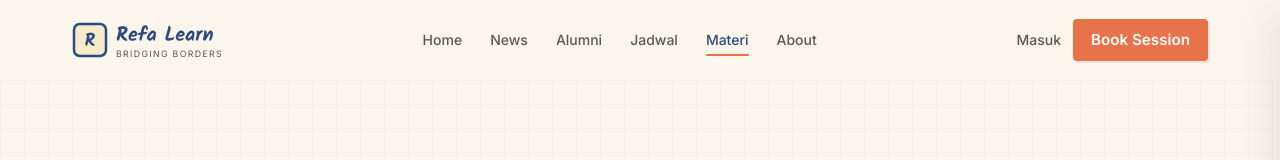
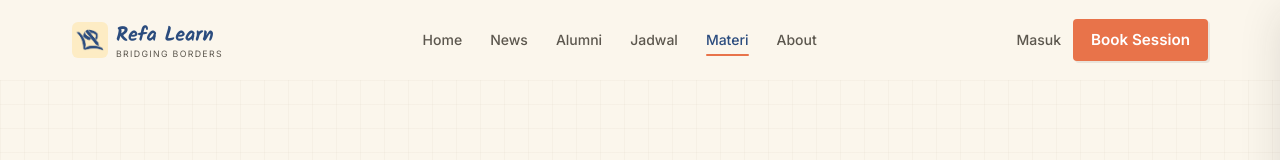
Before and after one commit to ZenRega38/RefaLearn, a Next.js app: page /materials in a window 1280 px wide. Shown: the top 160 px of the page. Built offline with nearby package versions, Linux system fonts and the light colour scheme; no server answers; the database is empty.

Commit message:
add logo

```diff
--- a/app/layout.tsx
+++ b/app/layout.tsx
@@ -27,6 +27,11 @@ export const metadata: Metadata = {
   title: {
     default: "Refa Learn — Bridging Borders, Embracing The World!",
     template: "%s | Refa Learn",
+  },
+  icons: {
+    icon: "/RefaLearn-Logo.png",
+    shortcut: "/RefaLearn-Logo.png",
+    apple: "/RefaLearn-Logo.png",
   },
   description:
     "Les privat Bahasa Inggris terbaik dengan sistem bayar setelah kelas. IELTS, TOEFL, dan persiapan ujian untuk siswa SMA hingga mahasiswa.",
--- a/components/admin/AdminSidebar.tsx
+++ b/components/admin/AdminSidebar.tsx
@@ -20,6 +20,7 @@ import {
     X,
     Wallet,
 } from "lucide-react";
+import Image from "next/image";
 import { createClient } from "@/lib/supabase/client";
 
 const navItems = [
@@ -83,7 +84,10 @@ export function AdminSidebar() {
             {/* Mobile top bar — admin pages hide the public Navbar (see
           SiteChrome), so this is the only header on small screens. */}
             <div className="md:hidden sticky top-0 z-40 flex items-center justify-between h-14 px-4 bg-[var(--color-brand-blue)] text-white">
-                <span className="font-[var(--font-kalam)] text-lg font-bold">Refa Learn Admin</span>
+                <span className="flex items-center gap-2 font-[var(--font-kalam)] text-lg font-bold">
+                    <Image src="/RefaLearn-Logo.png" alt="" width={28} height={28} className="rounded-md" />
+                    Refa Learn Admin
+                </span>
                 <button onClick={() => setMobileOpen(true)} aria-label="Buka menu admin">
                     <Menu className="w-6 h-6" />
                 </button>
@@ -117,7 +121,8 @@ export function AdminSidebar() {
 
             {/* Desktop sidebar */}
             <aside className="hidden md:flex md:flex-col md:w-64 md:h-screen md:sticky md:top-0 bg-[var(--color-paper-bg)] border-r border-[var(--color-line)]">
-                <div className="h-16 flex items-center px-5 border-b border-[var(--color-line)]">
+                <div className="h-16 flex items-center gap-2 px-5 border-b border-[var(--color-line)]">
+                    <Image src="/RefaLearn-Logo.png" alt="" width={32} height={32} className="rounded-md" />
                     <span className="font-[var(--font-kalam)] text-xl font-bold text-[var(--color-brand-blue)]">
                         Refa Learn
                     </span>
--- a/components/ui/Footer.tsx
+++ b/components/ui/Footer.tsx
@@ -1,4 +1,5 @@
 import Link from "next/link";
+import Image from "next/image";
 
 export function Footer() {
   return (
@@ -12,10 +13,7 @@ export function Footer() {
           {/* Brand Col */}
           <div className="md:col-span-1">
             <Link href="/" className="flex items-center gap-2 mb-4 group inline-flex">
-              <svg width="28" height="28" viewBox="0 0 36 36" fill="none" className="transition-transform duration-300 group-hover:rotate-[-5deg]">
-                <rect x="2" y="2" width="32" height="32" rx="6" stroke="var(--color-brand-blue)" strokeWidth="2.5" fill="var(--color-accent-yellow)" fillOpacity="0.2" />
-                <text x="18" y="24" textAnchor="middle" fontFamily="Kalam, cursive" fontWeight="700" fontSize="18" fill="var(--color-brand-blue)">R</text>
-              </svg>
+              <Image src="/RefaLearn-Logo.png" alt="Refa Learn" width={36} height={36} className="rounded-md object-contain" />
               <div className="flex flex-col leading-none">
                 <span className="font-[var(--font-kalam)] text-lg font-bold text-[var(--color-brand-blue)]">Refa Learn</span>
               </div>
--- a/components/ui/Navbar.tsx
+++ b/components/ui/Navbar.tsx
@@ -3,6 +3,7 @@
 import { useState, useEffect } from "react";
 import Link from "next/link";
 import { usePathname, useRouter } from "next/navigation";
+import Image from "next/image";
 import { LogOut } from "lucide-react";
 import { useAuthProfile } from "@/lib/hooks/useAuthProfile";
 
@@ -55,37 +56,15 @@ export function Navbar() {
         <nav className="container-main flex items-center justify-between h-16 md:h-20">
           {/* Logo */}
           <Link href="/" className="flex items-center gap-2 group" id="nav-logo">
-            <div className="relative">
-              <svg
-                width="36"
-                height="36"
-                viewBox="0 0 36 36"
-                fill="none"
-                className="transition-transform duration-300 group-hover:rotate-[-5deg]"
-              >
-                <rect
-                  x="2"
-                  y="2"
-                  width="32"
-                  height="32"
-                  rx="6"
-                  stroke="var(--color-brand-blue)"
-                  strokeWidth="2.5"
-                  fill="var(--color-accent-yellow)"
-                  fillOpacity="0.2"
+            <div className="relative transition-transform duration-300 group-hover:rotate-[-5deg]">
+              <Image
+                src="/RefaLearn-Logo.png"
+                alt="Refa Learn"
+                width={36}
+                height={36}
+                className="rounded-md object-contain"
+                priority
               />
-                <text
-                  x="18"
-                  y="24"
-                  textAnchor="middle"
-                  fontFamily="Kalam, cursive"
-                  fontWeight="700"
-                  fontSize="18"
-                  fill="var(--color-brand-blue)"
-                >
-                  R
-                </text>
-              </svg>
             </div>
             <div className="flex flex-col leading-none">
               <span
```
Also changed, not shown: public/RefaLearn-Logo.png (added). Lines whose indentation alone changed are shown as unchanged.
